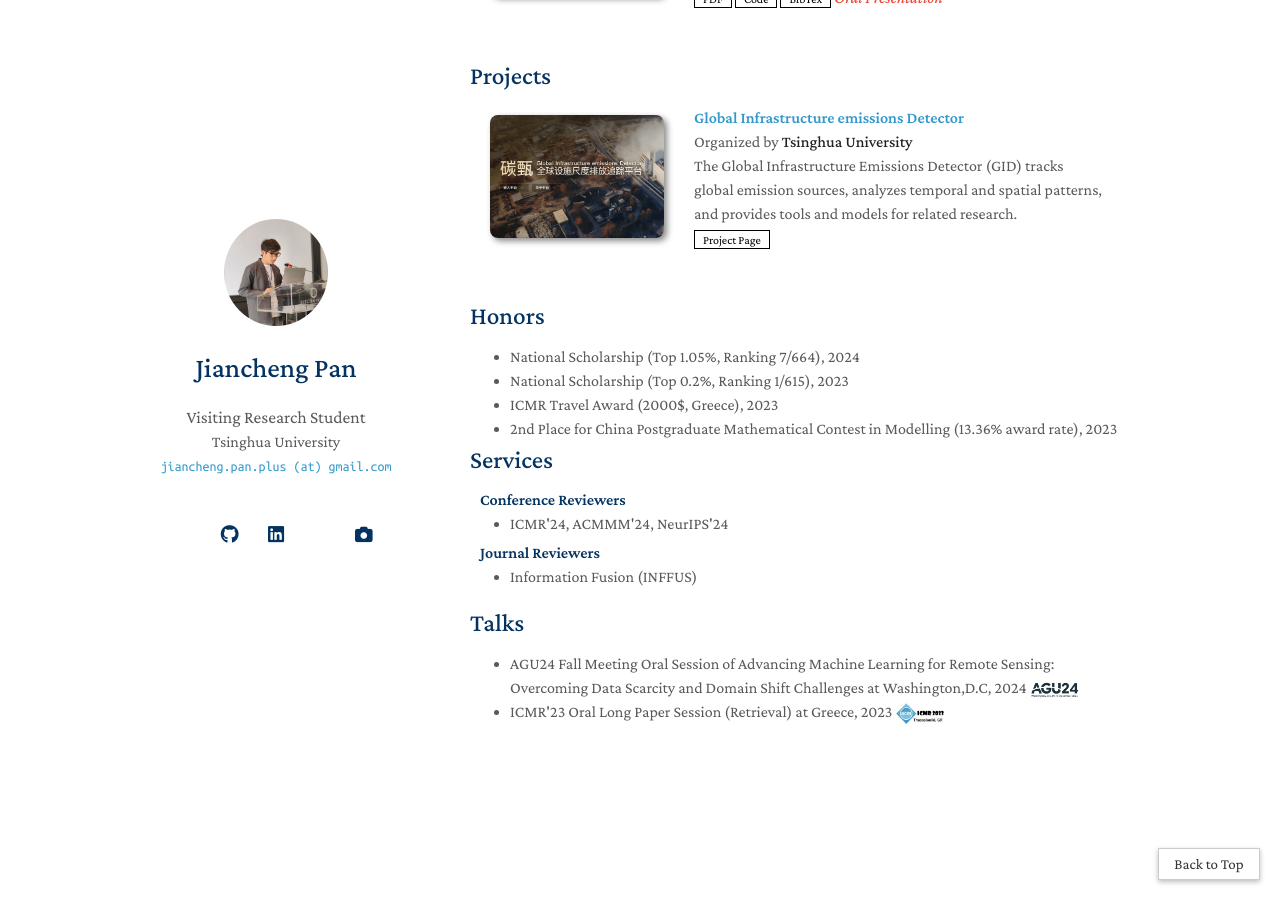
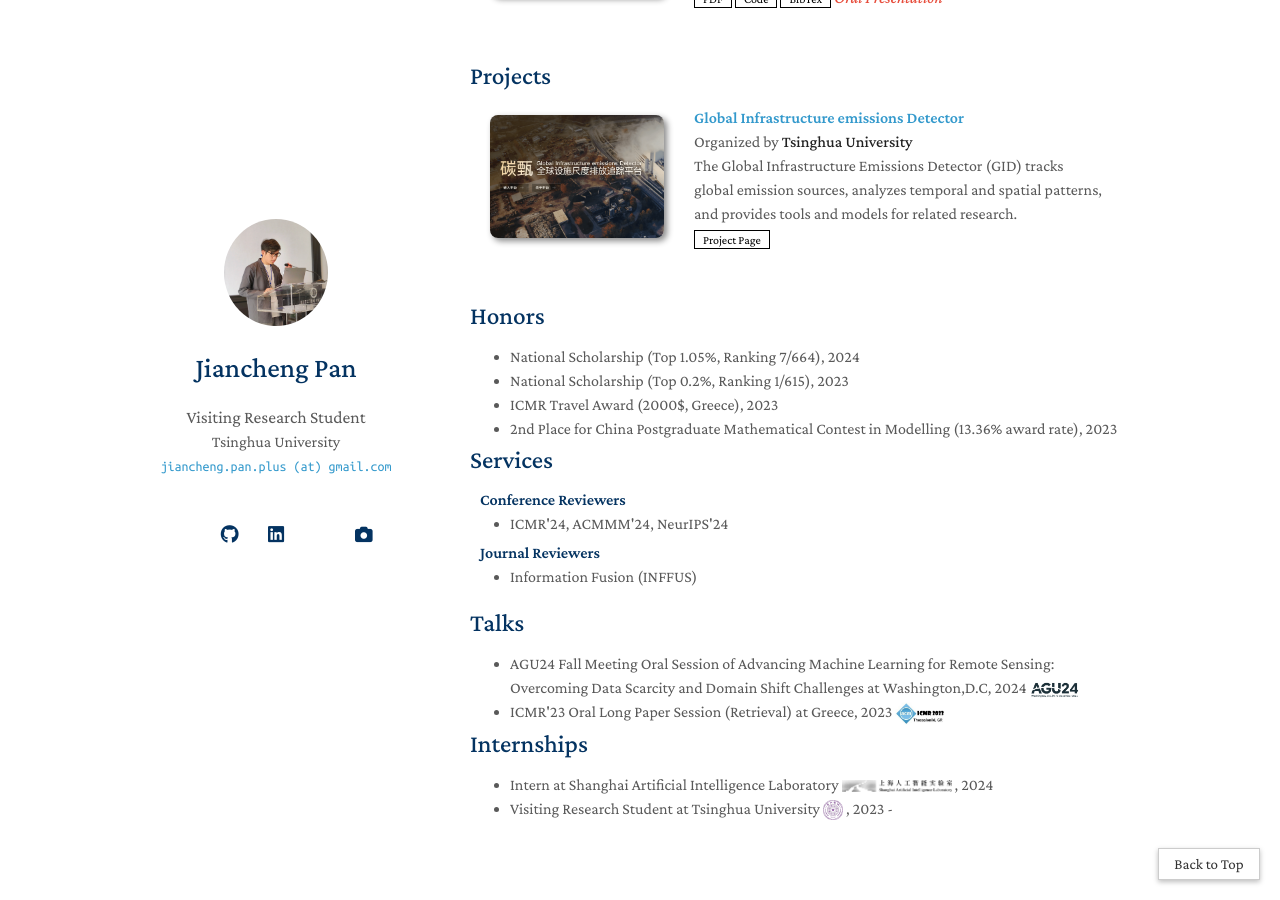
Before and after one commit to jaychempan/jaychempan.github.io, a Jekyll site: the page built from index.md, in a window 1280 px wide and 900 px high, scrolled down 1961 px. Built offline with Jekyll 4.4.1, drawn with Linux system fonts in a browser that asks for light colours; a style sheet for code colours, icons or effects is not loaded; our own code applies the rules of GitHub Pages for plain Markdown files.

Commit message:
update index

```diff
--- a/_includes/experiences.md
+++ b/_includes/experiences.md
@@ -1,8 +1,6 @@
-## Experiences
+## Internships
 
 <ul style="margin:0 0 5px;">
   <li>Intern at Shanghai Artificial Intelligence Laboratory <img src="images/pjlab-logo.png" style="vertical-align: middle;" alt="Logo" width="110"> , 2024</li>
-  <li>Visiting Research Student at Tsinghua University <img src="images/tsinghua-logo.png" style="vertical-align: middle;" alt="Logo" width="20"> , 2023 - (2025)</li>
-  <li>Master Student at Zhejiang Univeristy of Technology <img src="images/zjut-logo.png" style="vertical-align: middle;" alt="Logo" width="20"> , 2022 - (2025)</li>
-  <li>Bachelor Student at Jiangxi Normal University <img src="images/jxnu-logo.png" style="vertical-align: middle;" alt="Logo" width="20"> , 2018 - 2022</li>
+  <li>Visiting Research Student at Tsinghua University <img src="images/tsinghua-logo.png" style="vertical-align: middle;" alt="Logo" width="20"> , 2023 - </li>
 </ul>
--- a/index.md
+++ b/index.md
@@ -28,10 +28,10 @@
 
 {% include_relative _includes/honors.md %}
 
-<!-- {% include_relative _includes/experiences.md %} -->
-
 {% include_relative _includes/services.md %}
 
 {% include_relative _includes/talks.md %}
 
+{% include_relative _includes/experiences.md %}
+
 <!-- {% include_relative _includes/memberships.md %} -->
```
